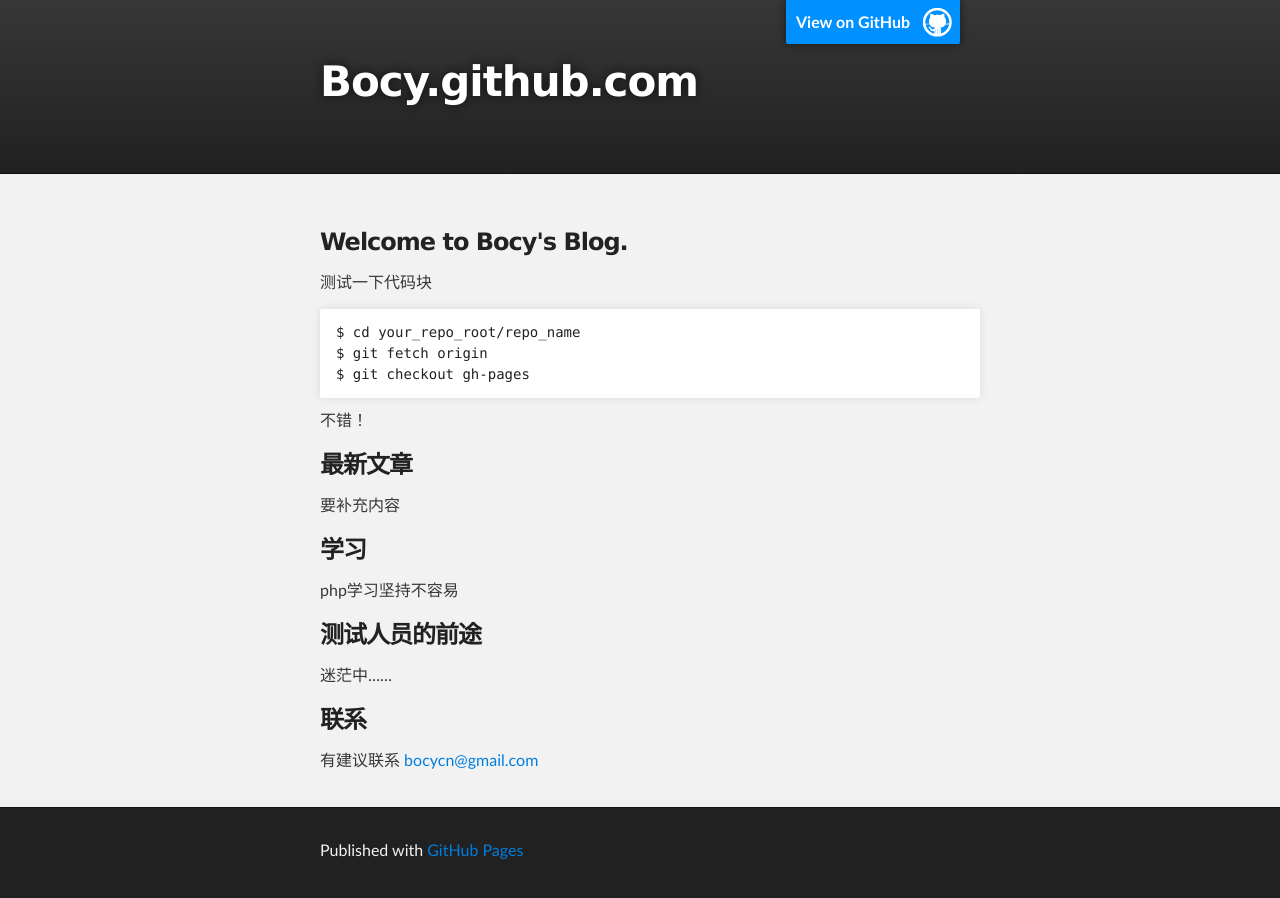
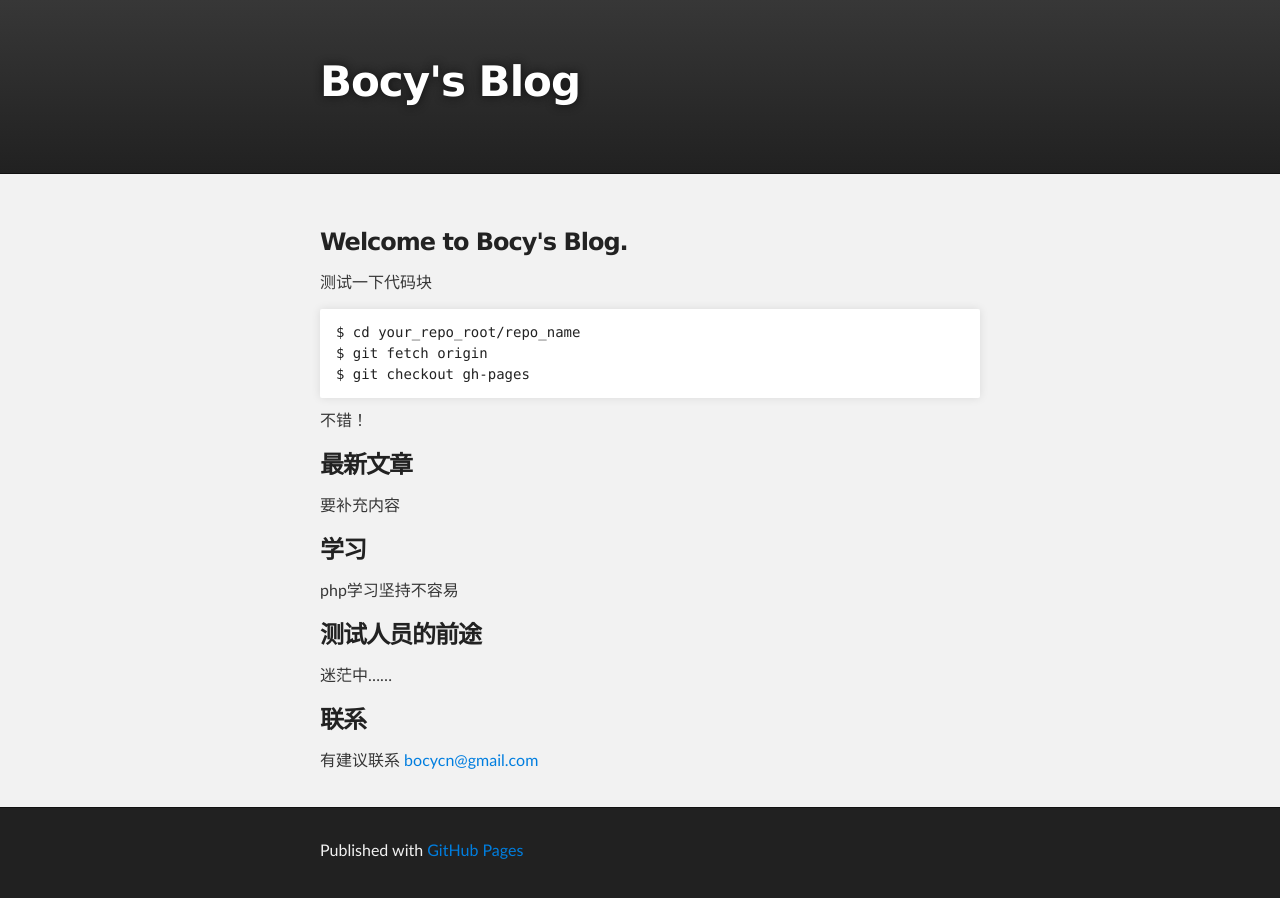
Before and after one commit to bocy/bocy.github.com, a Jekyll site: the page index.html, which Jekyll copies as it is, in a window 1280 px wide. Built offline with Jekyll 4.4.1, drawn with Linux system fonts in a browser that asks for light colours.

Commit message:
Update index.html

```diff
--- a/index.html
+++ b/index.html
@@ -16,11 +16,8 @@
     <!-- HEADER -->
     <div id="header_wrap" class="outer">
         <header class="inner">
-          <a id="forkme_banner" href="https://github.com/bocy">View on GitHub</a>
-
-          <h1 id="project_title">Bocy.github.com</h1>
+          <h1 id="project_title">Bocy's Blog</h1>
           <h2 id="project_tagline"></h2>
-
         </header>
     </div>
 
```
